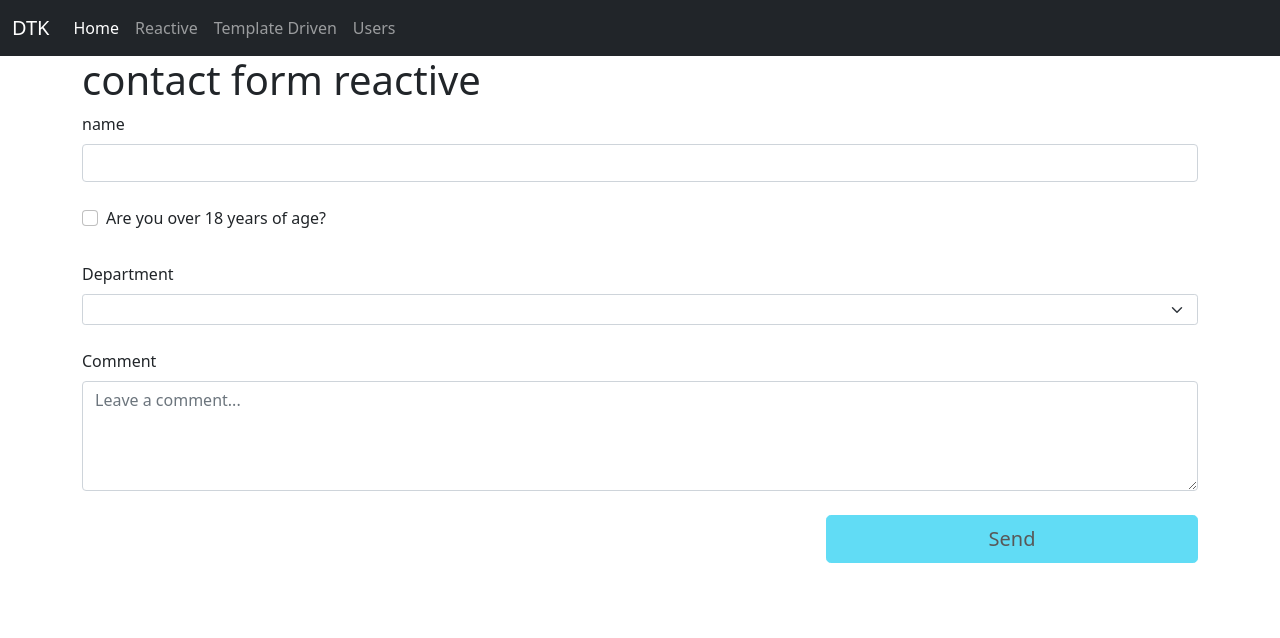
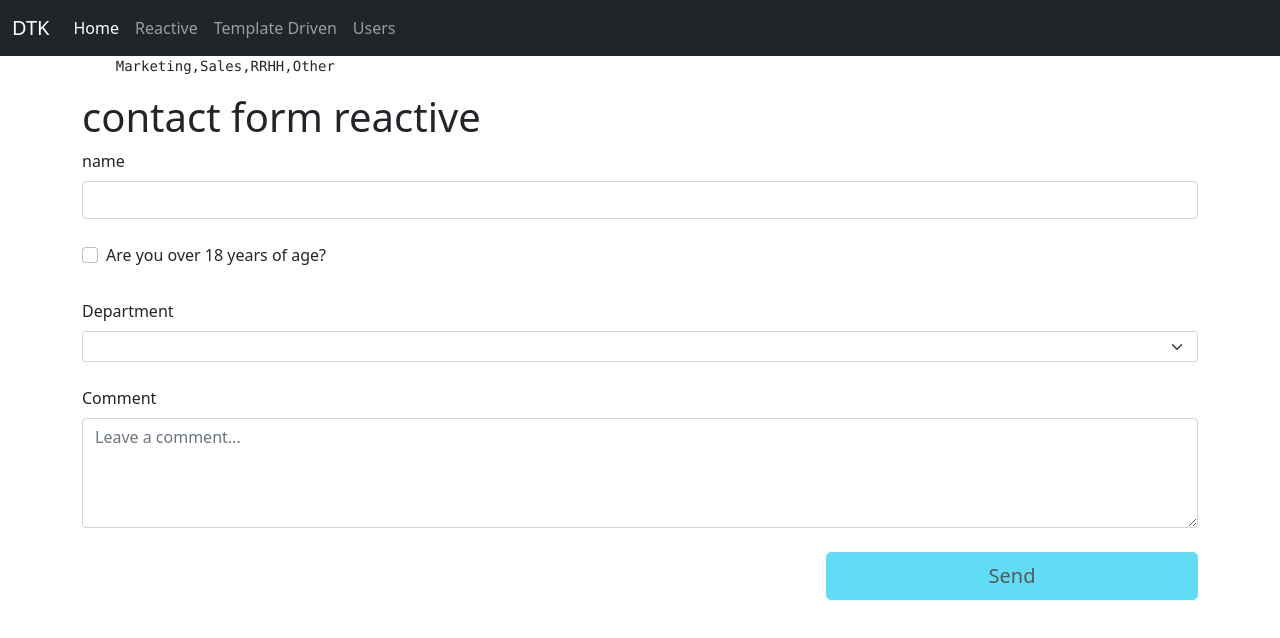
Before and after one commit to xBrayan/LearningAngular28Day, an Angular app: page /contact-reactive in a window 1280 px wide. Shown: the top 638 px of the page. Built offline with nearby package versions, Linux system fonts and the light colour scheme.

Commit message:
dia 18 - Uso del Resolver - Validar info antes de mostrar el componente

```diff
--- a/src/app/app.routing.module.ts
+++ b/src/app/app.routing.module.ts
@@ -6,13 +6,19 @@ import { PermissionsGuard } from "./guards/permissions.guard";
 import { Whithoutsave2Guard } from "./guards/whithoutsave2.guard";
 import { HomeComponent } from "./home/home.component";
 import { PagenotfoundComponent } from "./pagenotfound/pagenotfound.component";
+import { DataResolverService } from "./resolvers/data.resolver.service";
 import { DetailsComponent } from "./users/details/details.component";
 import { ListComponent } from "./users/list/list.component";
 import { UserComponent } from "./users/user/user.component";
 
 const routes: Routes = [
     { path:'', redirectTo:'/home', pathMatch: 'full'},
-    { path:'contact-reactive', component: ContactReactiveComponent, canDeactivate: [Whithoutsave2Guard]},
+    {
+      path:'contact-reactive',
+      component: ContactReactiveComponent,
+      canDeactivate: [Whithoutsave2Guard],
+      resolve:{departaments: DataResolverService},
+    },
     { path:'contact-template/:id', component: ContactComponent},
     { path:'home', component: HomeComponent},
     {
--- a/src/app/contact-reactive/contact-reactive.component.html
+++ b/src/app/contact-reactive/contact-reactive.component.html
@@ -1,3 +1,6 @@
+<pre>
+    {{departaments}}
+</pre>
 <h1>contact form reactive{{name}}</h1>
 <form 	(ngSubmit)="onSubmit()" [formGroup]="contactFormReactive" >
     <div class="mb-4">
@@ -18,9 +21,7 @@
         <label for="departament" class="form-label">Department</label>
         <select name="departament" id="departament" class="form-select form-select-sm" formControlName="departament">
             <option selected>Open this select menu</option>
-            <option value="marketing">Marketing</option>
-            <option value="sales">Sales</option>
-            <option value="other">Other</option>
+            <option *ngFor="let department of departaments" [value]="department">{{department}}</option>
         </select>
     </div>
 
--- a/src/app/contact-reactive/contact-reactive.component.ts
+++ b/src/app/contact-reactive/contact-reactive.component.ts
@@ -11,11 +11,15 @@ export class ContactReactiveComponent implements OnInit {
 
   contactFormReactive !: FormGroup;
   name!: string;
+  departaments: string[] =[];
 
   constructor(private readonly fb: FormBuilder,
     private readonly route: ActivatedRoute) { }
 
   ngOnInit(): void {
+    //resolver
+    this.departaments = this.route.snapshot.data['departaments'];
+
     this.route.queryParams.subscribe((params: Params) =>{
         this.name=params['name'];
       }
--- /dev/null
+++ b/src/app/resolvers/data.resolver.service.ts
@@ -0,0 +1,14 @@
+import { Injectable } from "@angular/core";
+import { Resolve } from "@angular/router";
+import { Observable, of } from "rxjs";
+
+const departaments = ['Marketing','Sales', 'RRHH','Other']
+
+@Injectable({providedIn:'root'})
+export class DataResolverService implements Resolve<any>{
+    resolve(): Observable<any>{
+        //TODO: CALL SERVICE
+        //of convierte array a observable
+        return of(departaments);
+    }
+}
```
